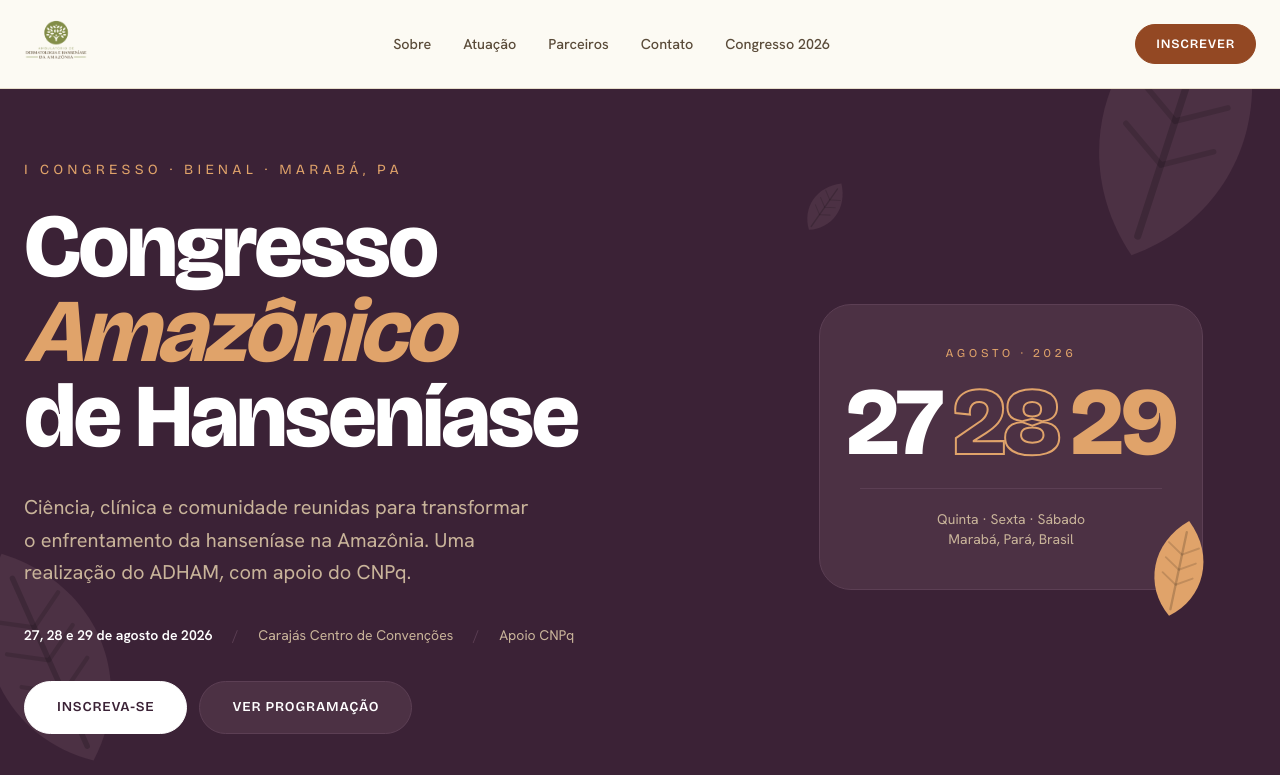
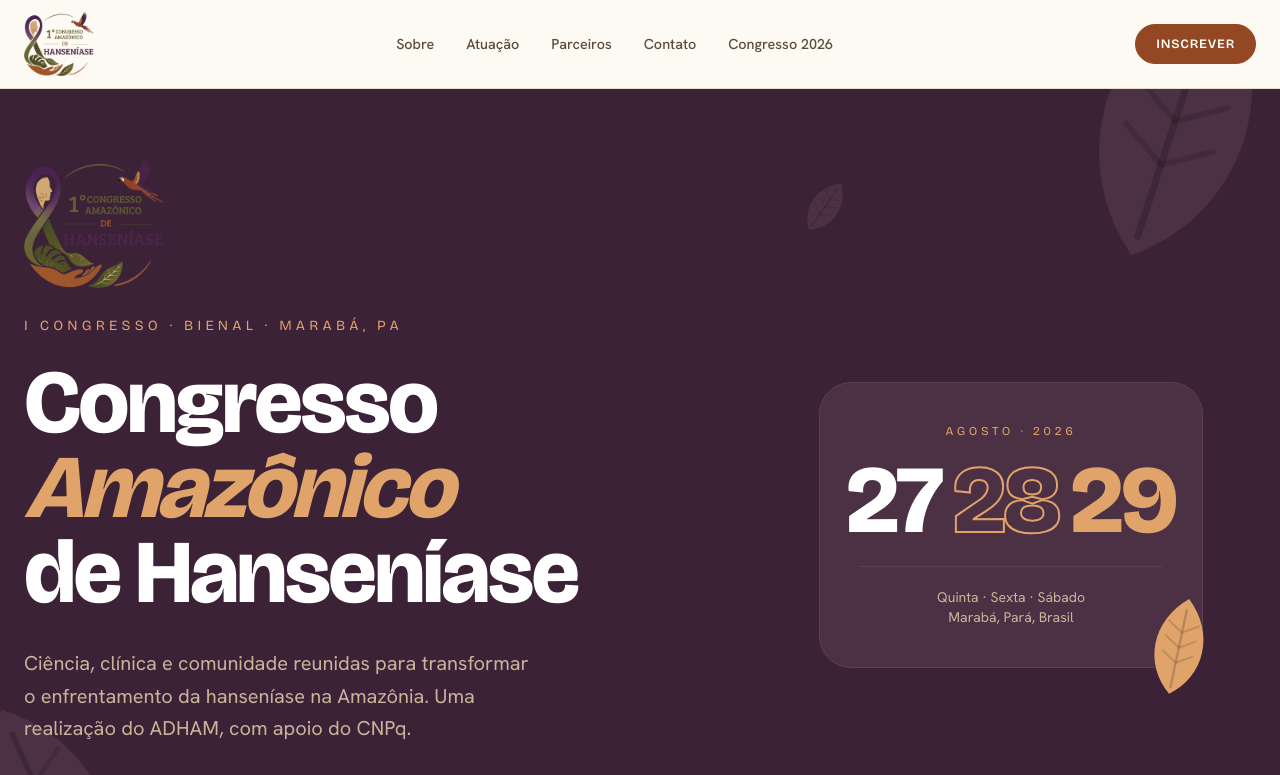
Before and after one commit to congressoamazonicodehanseniase/uepa-congresso, a Next.js app: page /congresso in a window 1280 px wide. Shown: the top 775 px of the page. Built offline with nearby package versions, Linux system fonts and the light colour scheme.

Commit message:
Logo oficial do Congresso no navbar, footer e hero do tema congresso
- public/logo-congresso.png (recortada/otimizada, transparente)
- Troca por tema via classes .adham-only/.cong-only (CSS scopeado em .theme-congresso)
- Footer do congresso sem caixa branca; logo adicionada ao hero

```diff
--- a/app/components/Footer.tsx
+++ b/app/components/Footer.tsx
@@ -25,11 +25,16 @@ export default function Footer() {
       <div className="relative z-10 max-w-6xl mx-auto px-6 py-16">
         <div className="grid md:grid-cols-4 gap-10 mb-12">
           <div className="md:col-span-2">
-            <div className="mb-6 bg-white inline-block rounded-xl p-2.5">
+            <div className="mb-6">
               <img
                 src="/llogoo.png"
                 alt="Ambulatório de Dermatologia e Hanseníase da Amazônia"
-                className="h-16 w-auto object-contain"
+                className="adham-only h-16 w-auto object-contain bg-white rounded-xl p-2.5"
+              />
+              <img
+                src="/logo-congresso.png"
+                alt="I Congresso Amazônico de Hanseníase"
+                className="cong-only h-28 w-auto object-contain"
               />
             </div>
             <p className="text-sm leading-relaxed mb-5 max-w-sm">
--- a/app/components/Hero.tsx
+++ b/app/components/Hero.tsx
@@ -11,6 +11,11 @@ export default function Hero() {
 
       <div className="relative z-10 max-w-7xl mx-auto px-6 grid lg:grid-cols-12 gap-10 items-center">
         <div className="lg:col-span-7">
+          <img
+            src="/logo-congresso.png"
+            alt="I Congresso Amazônico de Hanseníase"
+            className="h-28 sm:h-32 w-auto mb-7"
+          />
           <p className="font-[family-name:var(--font-display)] text-sm tracking-[0.3em] uppercase text-brand-light">
             {CONGRESSO.edicao} Congresso · Bienal · Marabá, PA
           </p>
--- a/app/components/Navbar.tsx
+++ b/app/components/Navbar.tsx
@@ -53,7 +53,12 @@ export default function Navbar() {
           <img
             src="/llogoo.png"
             alt="Ambulatório de Dermatologia e Hanseníase da Amazônia"
-            className="h-16 w-auto object-contain transition-transform group-hover:scale-105"
+            className="adham-only h-16 w-auto object-contain transition-transform group-hover:scale-105"
+          />
+          <img
+            src="/logo-congresso.png"
+            alt="I Congresso Amazônico de Hanseníase"
+            className="cong-only h-16 w-auto object-contain transition-transform group-hover:scale-105"
           />
         </Link>
 
--- a/app/globals.css
+++ b/app/globals.css
@@ -296,3 +296,9 @@ body {
 /* Folhas decorativas que só aparecem dentro do tema do congresso */
 .leaf-congresso { display: none; }
 .theme-congresso .leaf-congresso { display: block; }
+
+/* Troca de logo conforme o tema (ADHAM padrão · Congresso dentro de .theme-congresso) */
+.adham-only { display: block; }
+.cong-only { display: none; }
+.theme-congresso .adham-only { display: none; }
+.theme-congresso .cong-only { display: block; }
```
Also changed, not shown: public/logo-congresso.png (added).
